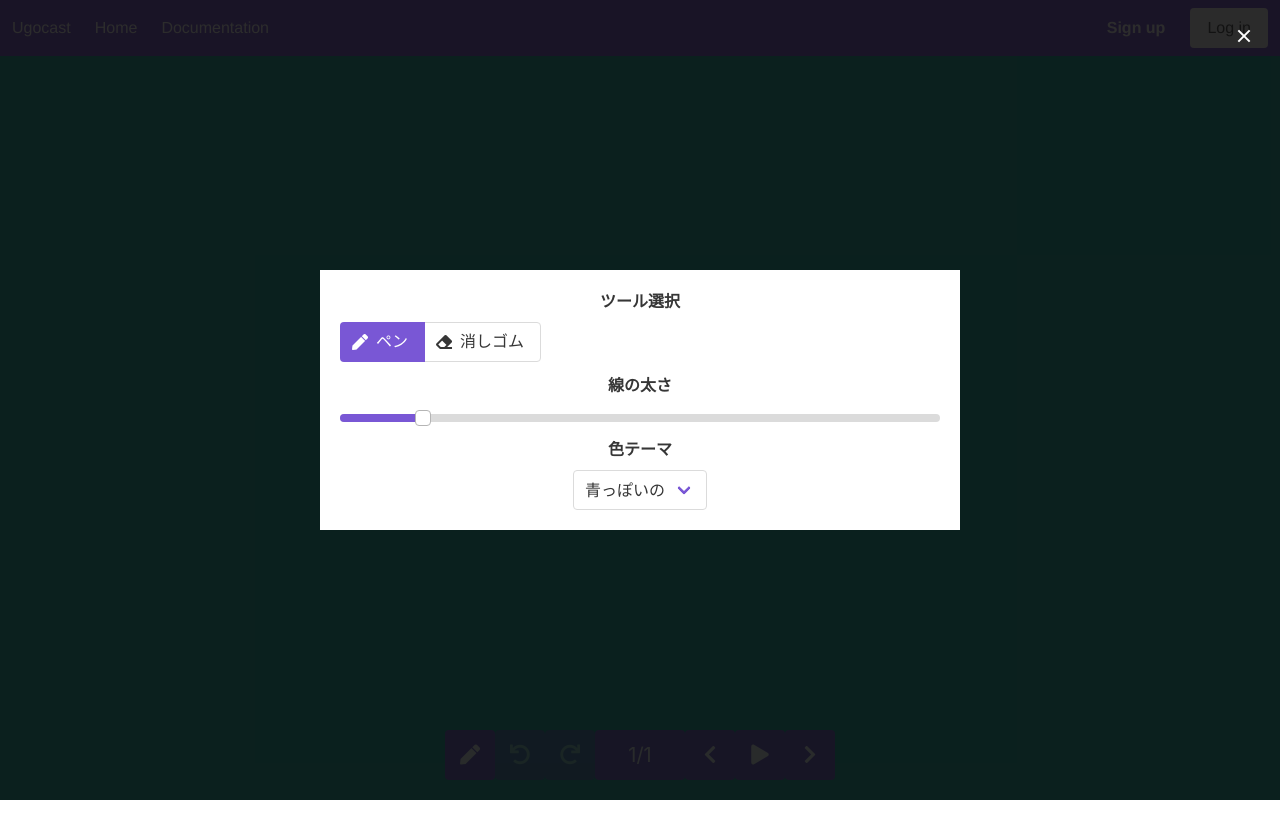
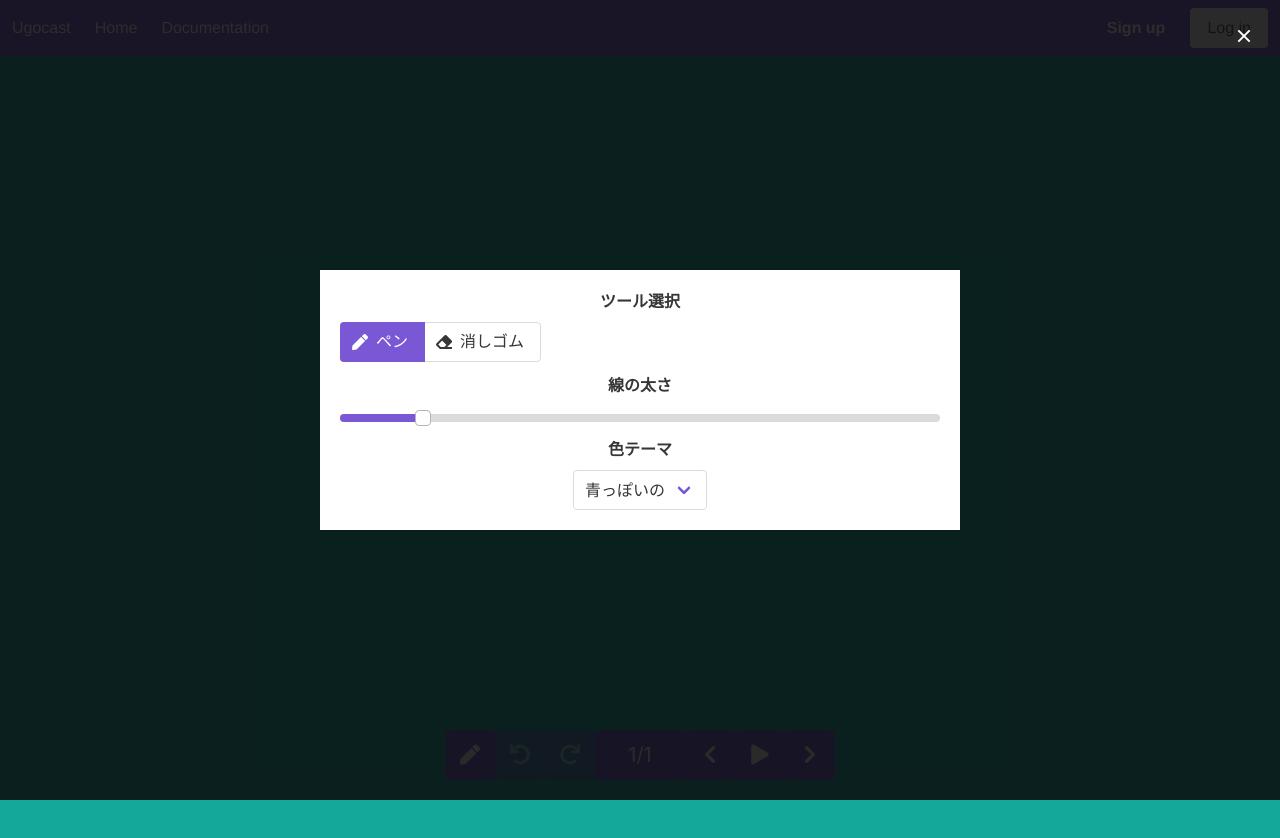
Before and after one commit to mkizka/paratsuku, a Vue app: page / in a window 1280 px wide. Both pictures are taken after a click on the button 470 px from the left and 755 px from the top of the page. Shown: the top 838 px of the page. Before the commit the page ends 800 px from the top, so only its background shows below. Built offline with nearby package versions, Linux system fonts and the light colour scheme.

Commit message:
スクロールバー除去

```diff
--- a/src/App.vue
+++ b/src/App.vue
@@ -23,6 +23,11 @@ export default class App extends Vue {
 </script>
 
 <style>
+html, body {
+  overflow-x: hidden !important;
+  overflow-y: hidden !important;
+}
+
 #app {
   font-family: 'Avenir', Helvetica, Arial, sans-serif;
   -webkit-font-smoothing: antialiased;
--- a/src/components/BottomMenu.vue
+++ b/src/components/BottomMenu.vue
@@ -1,6 +1,6 @@
 <template>
   <div id="BottomMenu">
-    <b-modal :active.sync="hasModalActive" scroll="keep" has-modal-card>
+    <b-modal :active.sync="hasModalActive" has-modal-card>
       <SettingsCard/>
     </b-modal>
     <div :class="'bottom-menu-buttons' + (isHidden ? ' is-avoided' : '')" ref="menu">
```
